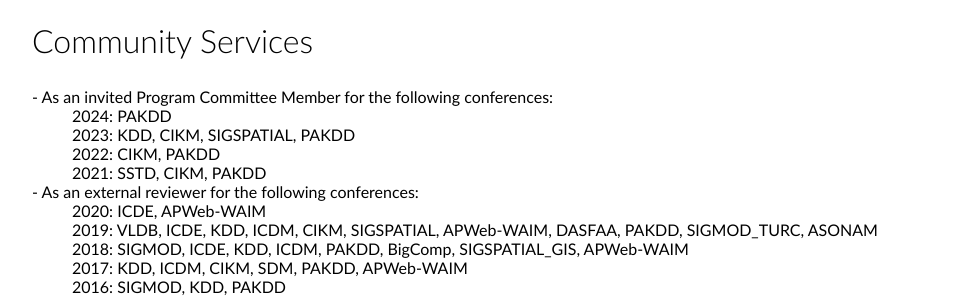
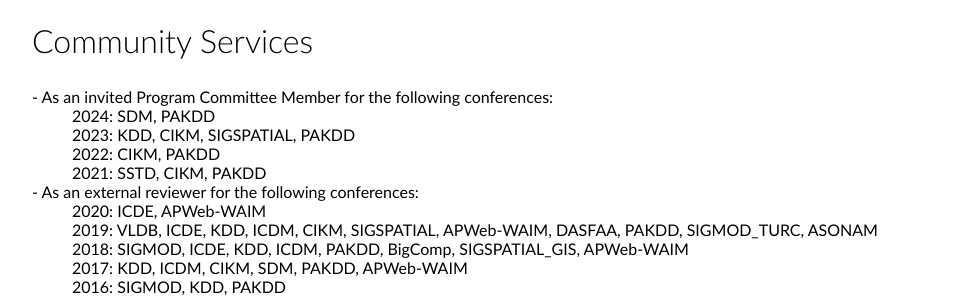
Before and after one commit to 2danlin/2danlin.github.io, a Jekyll site: the page built from index.html, in a window 1280 px wide. Shown: the part 1380-1678 px from the top of the page, without its empty margins (160-1117 px from the left). Built offline with Jekyll 4.4.1, drawn with Linux system fonts in a browser that asks for light colours.

Commit message:
Update index.html

```diff
--- a/index.html
+++ b/index.html
@@ -68,7 +68,7 @@
 	<h2>Community Services</h2>
 	<dl>
 		<dt>- As an invited Program Committee Member for the following conferences:</dt>
-		<dd>2024: PAKDD  </dd>
+		<dd>2024: SDM, PAKDD  </dd>
 		<dd>2023: KDD, CIKM, SIGSPATIAL, PAKDD</dd>
 		<dd>2022: CIKM, PAKDD</dd>
 		<dd>2021: SSTD, CIKM, PAKDD</dd>
```
